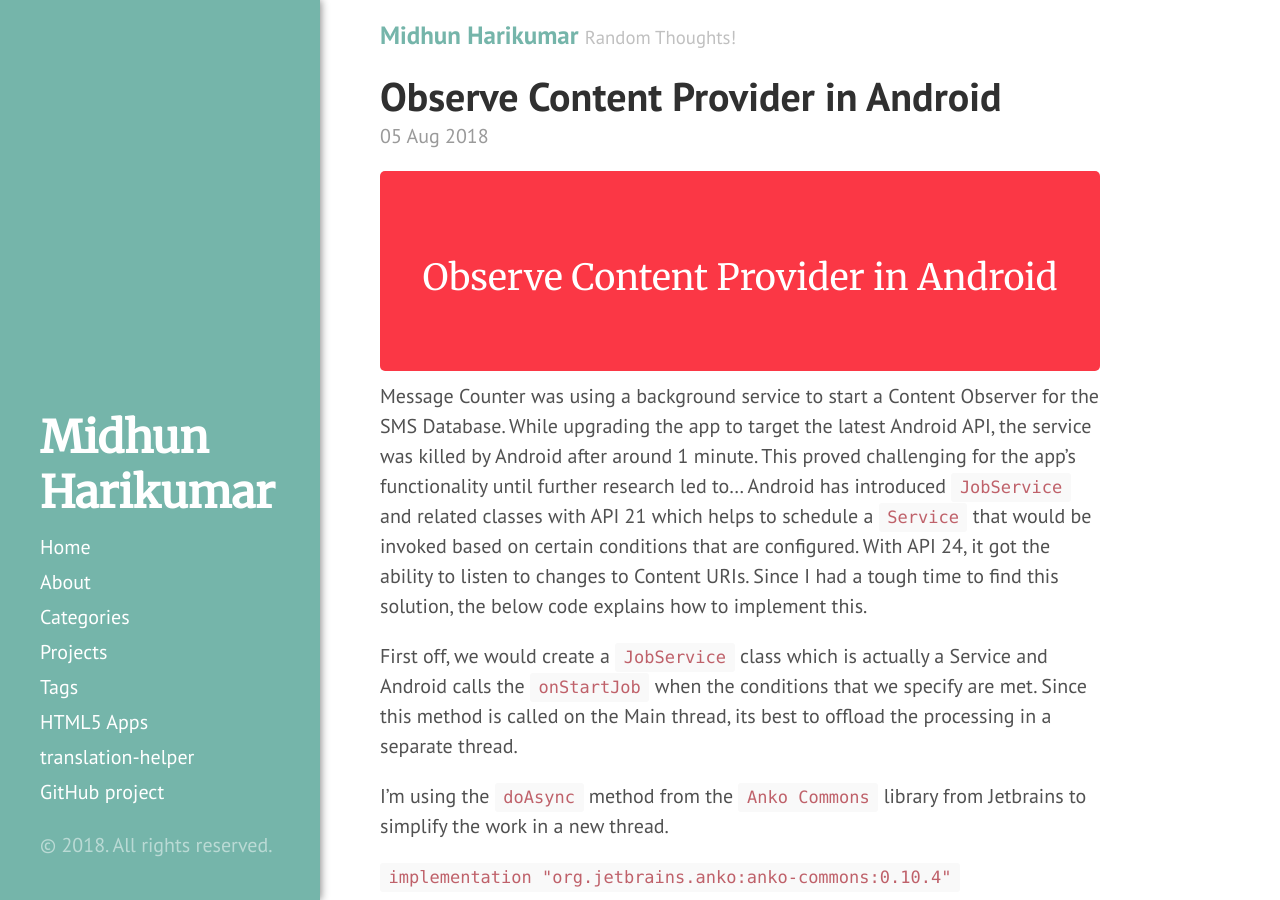
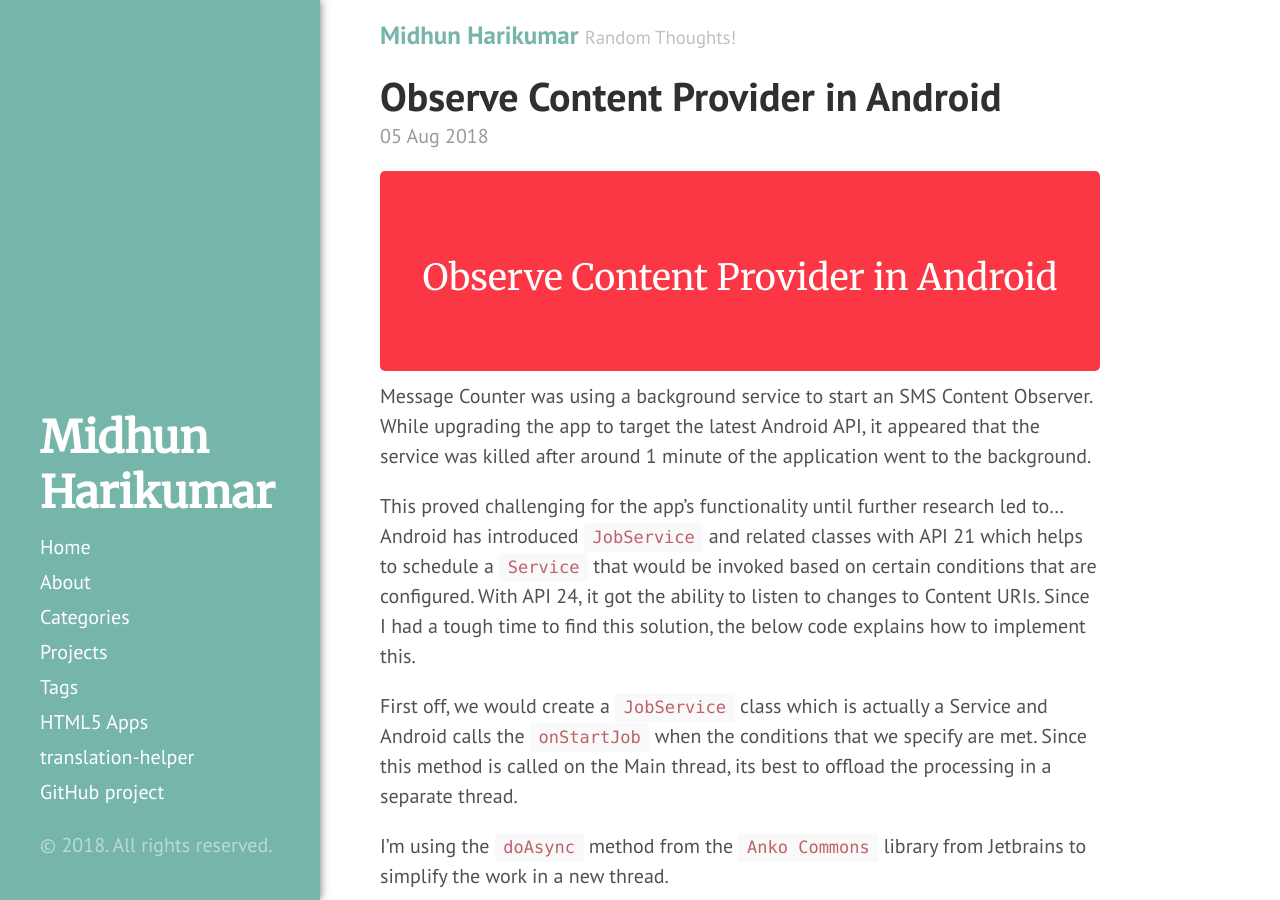
Before and after one commit to midhunhk/midhunhk.github.io, a Jekyll site: the page built from _posts/2018-08-05-content-observer-service.md, in a window 1280 px wide and 900 px high. Built offline with Jekyll 4.4.1, drawn with Linux system fonts in a browser that asks for light colours.

Commit message:
Update 2018-08-05-content-observer-service.md

```diff
--- a/_posts/2018-08-05-content-observer-service.md
+++ b/_posts/2018-08-05-content-observer-service.md
@@ -8,9 +8,10 @@
 <div class="custom-post-title">Observe Content Provider in Android</div>
 </div>
 
-Message Counter was using a background service to start a Content Observer for the SMS Database. While upgrading the app to target
-the latest Android API, the service was killed by Android after around 1 minute. This proved challenging for the app's functionality until
-further research led to...
+Message Counter was using a background service to start an SMS Content Observer. While upgrading the app to target
+the latest Android API, it appeared that the service was killed after around 1 minute of the application went to the background.
+
+This proved challenging for the app's functionality until further research led to...
 <!-- more -->
 Android has introduced `JobService` and related classes with API 21 which helps to schedule a `Service` that would be invoked
 based on certain conditions that are configured. With API 24, it got the ability to listen to changes to Content URIs.
```
